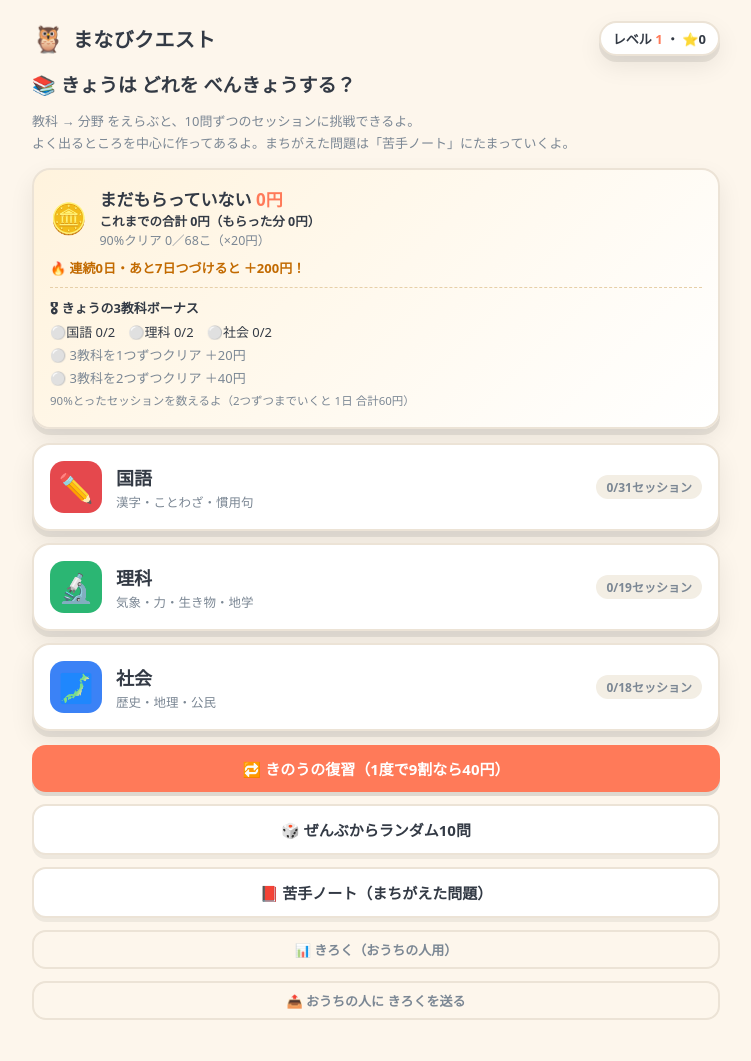
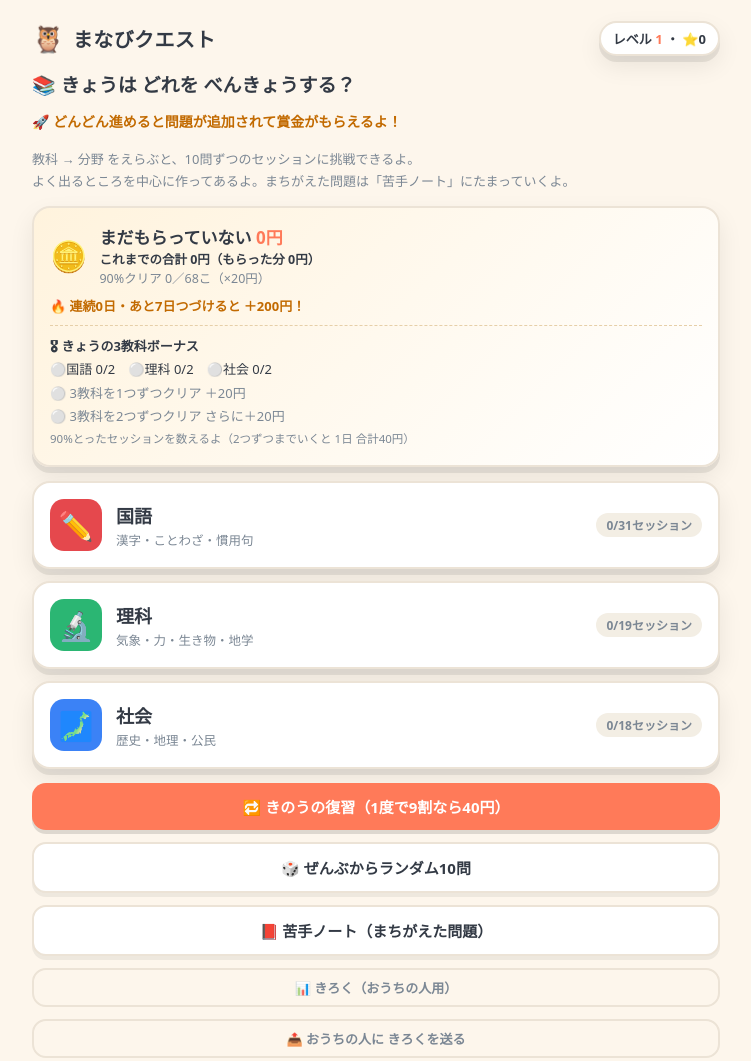
Before and after one commit to masafumi331/manabi-quest, a plain HTML site: page index.html in a window 1280 px wide. Shown: the whole page, without its empty margins (264-1015 px from the left). Drawn offline with Linux system fonts and the light colour scheme.

Commit message:
3教科ボーナス: 2つずつでさらに+20円（計40円）／ホームに「どんどん進めると問題が追加されて賞金がもらえるよ！」
Co-Authored-By: Claude Opus 5.5 <noreply@anthropic.com>

```diff
--- a/index.html
+++ b/index.html
@@ -136,6 +136,7 @@
   <!-- HOME -->
   <section id="home">
     <h2 class="title">📚 きょうは どれを べんきょうする？</h2>
+    <p class="hint" style="font-weight:800;color:#c26a00;font-size:14px">🚀 どんどん進めると問題が追加されて賞金がもらえるよ！</p>
     <p class="hint">教科 → 分野 をえらぶと、10問ずつのセッションに挑戦できるよ。<br>よく出るところを中心に作ってあるよ。まちがえた問題は「苦手ノート」にたまっていくよ。</p>
     <div id="rewardMeter" style="margin-bottom:14px"></div>
     <div class="grid" id="subjectList"></div>
@@ -276,8 +277,8 @@
   const STREAK_REWARD = 200;       // 連続ボーナスの金額（STREAK_DAYSごと・上限なし）
   // 「きのうの復習」（前日の問題をまぜて出題）で90%以上：1回目=40円、2回目=10円（3回目以降は0円・1日分につき1回）
   const REVIEW_REWARD = [40, 10];
-  // 3教科ボーナス（1日ごと）：その日に国語・理科・社会それぞれで need 個ずつ90%クリアすると yen 円（たし算。2つずつなら20+40=60円）
-  const DAILY_BONUS = [ {need:1, yen:20}, {need:2, yen:40} ];
+  // 3教科ボーナス（1日ごと）：その日に国語・理科・社会それぞれで need 個ずつ90%クリアすると yen 円（たし算。2つずつなら20+20=40円）
+  const DAILY_BONUS = [ {need:1, yen:20}, {need:2, yen:20} ];
   const DAILY_BONUS_START = "2026-10-19";   // この日から対象
   // ローカル（ダブルクリックで開いたとき）だけ教科書PDFを開ける
   const IS_FILE = (location.protocol === "file:");
@@ -874,14 +875,14 @@
       const mark = n>=top? "🥇" : (n>=1? "🥈" : "⚪");
       return `<span style="white-space:nowrap">${mark}${s} ${Math.min(n,top)}/${top}</span>`;
     }).join("　");
-    const rows = DAILY_BONUS.map(b=>{
+    const rows = DAILY_BONUS.map((b,bi)=>{
       const ok = SUBJECT_ORDER.every(s=>(cnt[s]||0)>=b.need);
-      return `<div style="${ok?"color:#2f8f2f;font-weight:800":"color:var(--sub)"}">${ok?"🏅":"⚪"} 3教科を${b.need}つずつクリア ＋${b.yen}円${ok?"　ゲット！":""}</div>`;
+      return `<div style="${ok?"color:#2f8f2f;font-weight:800":"color:var(--sub)"}">${ok?"🏅":"⚪"} 3教科を${b.need}つずつクリア ${bi?"さらに":""}＋${b.yen}円${ok?"　ゲット！":""}</div>`;
     }).join("");
     return `<div style="margin-top:10px;padding-top:9px;border-top:1px dashed #e6cfa8;font-size:13px;line-height:1.8">
       <div style="font-weight:800">🎖 きょうの3教科ボーナス</div>
       <div>${subj}</div>${rows}
-      <div style="font-size:11.5px;color:var(--sub)">90%とったセッションを数えるよ（2つずつまでいくと 1日 合計60円）</div></div>`;
+      <div style="font-size:11.5px;color:var(--sub)">90%とったセッションを数えるよ（2つずつまでいくと 1日 合計${DAILY_BONUS.reduce((t,b)=>t+b.yen,0)}円）</div></div>`;
   }
 
   function openParent(){
@@ -912,7 +913,7 @@
         ・90%クリア <b>${rw.cleared90}</b> こ × ${REWARD_PER_SESSION}円 ＝ <b>${rw.money90}円</b><br>
         ・${STREAK_DAYS}日連続ボーナス <b>${rw.blocks}</b> 回 × ${STREAK_REWARD}円 ＝ <b>${rw.moneyStreak}円</b><br>
         ・きのうの復習で90% <b>${rw.reviewCount}</b> 回（1回目${REVIEW_REWARD[0]}円・2回目${REVIEW_REWARD[1]}円）＝ <b>${rw.moneyReview}円</b><br>
-        ・3教科ボーナス <b>${rw.dailyDays}</b> 日（1つずつ${DAILY_BONUS[0].yen}円・2つずつ${DAILY_BONUS[1].yen}円）＝ <b>${rw.moneyDaily}円</b>
+        ・3教科ボーナス <b>${rw.dailyDays}</b> 日（1つずつ${DAILY_BONUS[0].yen}円・2つずつでさらに${DAILY_BONUS[1].yen}円）＝ <b>${rw.moneyDaily}円</b>
       </div>
       <div class="grid" style="margin-top:10px" id="payBtns"></div>
       <div id="payHist" style="font-size:12.5px;color:#5a6470;margin-top:8px;line-height:1.8"></div>
```
